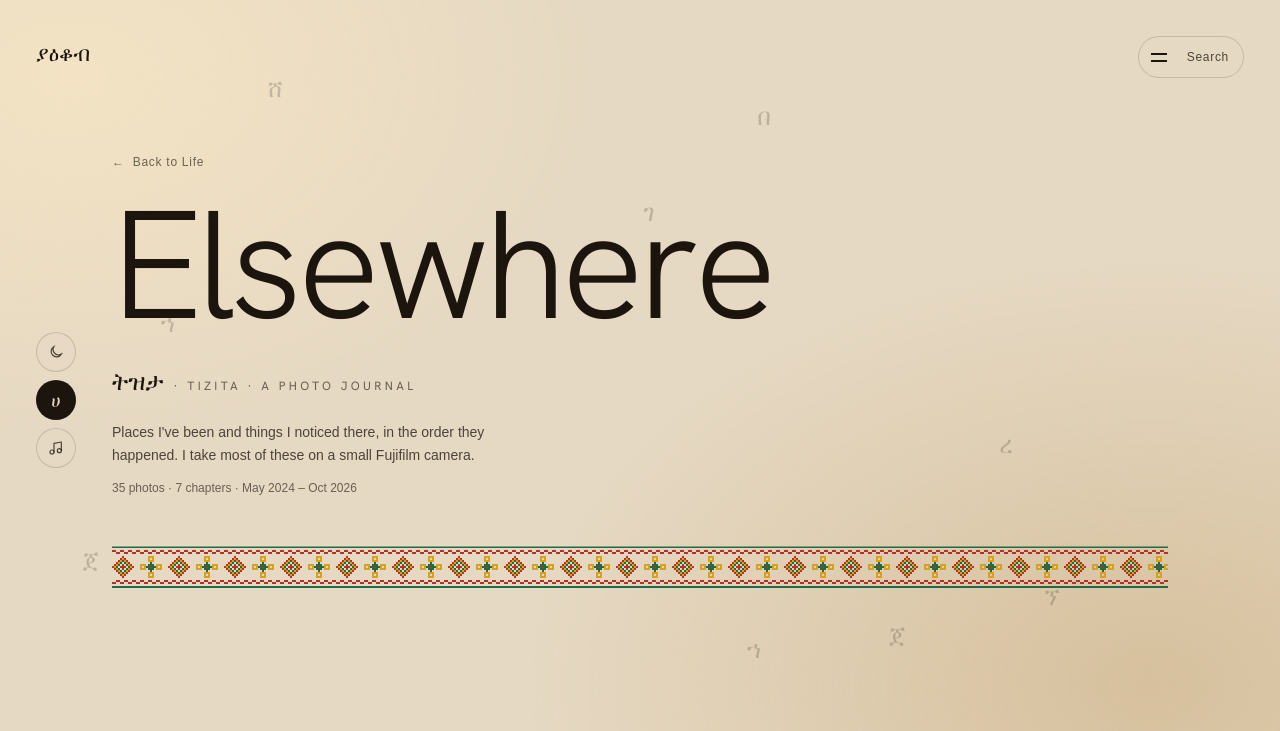
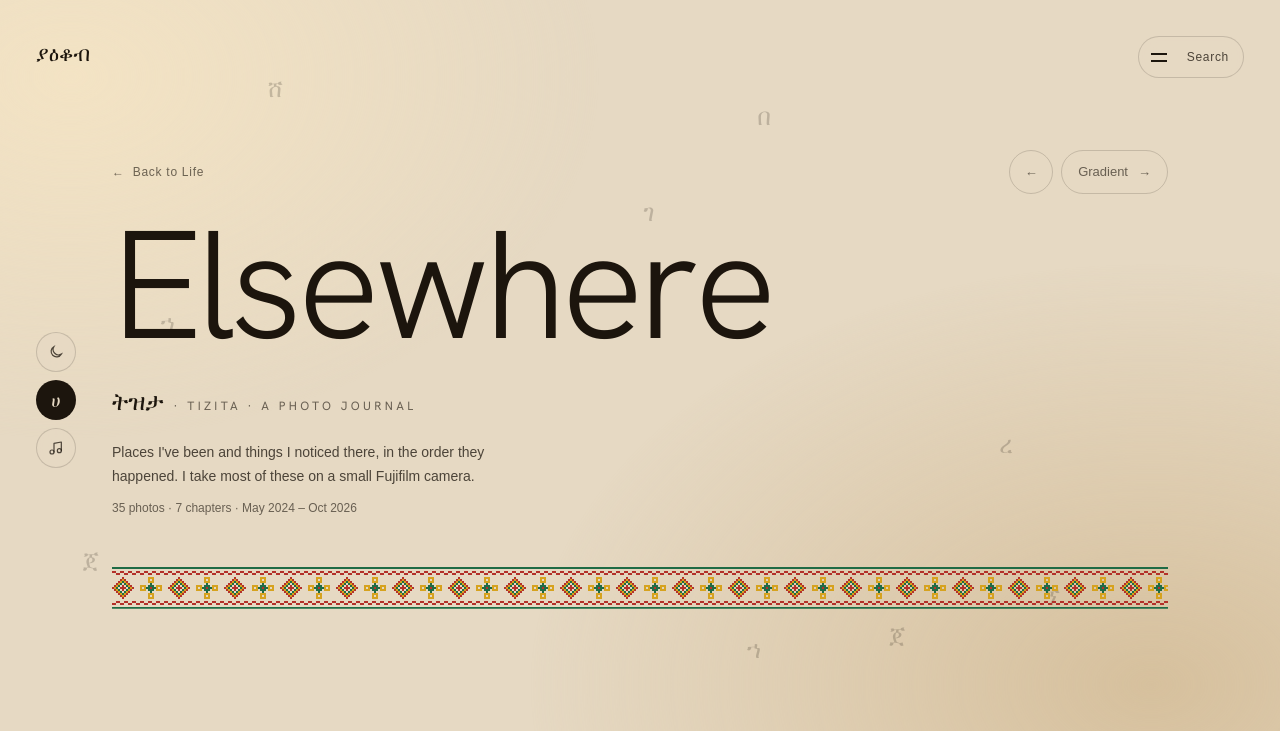
Before and after one commit to ygetu22/yakobgetu-portfolio, a Next.js app: page /projects/elsewhere in a window 1280 px wide. Shown: the top 731 px of the page. Built offline with nearby package versions, Linux system fonts and the light colour scheme; a web font is replaced by a local one.

Commit message:
feat: add back, previous and next buttons to project pages

```diff
--- a/src/features/projects/elsewhere/photo-journal.tsx
+++ b/src/features/projects/elsewhere/photo-journal.tsx
@@ -9,6 +9,7 @@ import ReadAlong from "@/components/motion/read-along";
 import Reveal from "@/components/motion/reveal";
 import { prefersReducedMotion, useScrollFrame } from "@/components/motion/scroll-frame";
 import WeightLetters from "@/components/motion/weight-letters";
+import ProjectSteps from "../project-steps";
 import { closingQuote, journalChapters, journalPhotos, type JournalQuote } from "./journal-data";
 import { placeChapters } from "./journal-layout";
 import JournalShot from "./journal-shot";
@@ -75,9 +76,7 @@ export default function PhotoJournal() {
   return (
     <>
       <section className={`section page-top ${styles.head}`} aria-labelledby="journal-title">
-        <SiteLink href="/#life" curtainTitle="Life" className="back-link">
-          <span aria-hidden="true">←</span> Back to Life
-        </SiteLink>
+        <ProjectSteps projectId="elsewhere" back={{ href: "/#life", label: "Back to Life", curtainTitle: "Life" }} />
         <h1 id="journal-title" className="display-heading page-title">
           <WeightLetters text="Elsewhere" restingWeight={300} decodeOnMount />
         </h1>
--- a/src/features/projects/project-page.tsx
+++ b/src/features/projects/project-page.tsx
@@ -6,6 +6,7 @@ import Reveal from "@/components/motion/reveal";
 import Tilt from "@/components/motion/tilt";
 import WeightLetters from "@/components/motion/weight-letters";
 import SectionHeading from "@/components/ui/section-heading";
+import ProjectSteps from "./project-steps";
 import { projects, type Project } from "./projects";
 import styles from "./project-page.module.css";
 
@@ -33,9 +34,7 @@ export default function ProjectPage({ project, children }: ProjectPageProps) {
   return (
     <>
       <section className="section page-top" aria-labelledby="project-title">
-        <SiteLink href="/projects" curtainTitle="Projects" className="back-link">
-          <span aria-hidden="true">←</span> All projects
-        </SiteLink>
+        <ProjectSteps projectId={project.id} />
         <h1 id="project-title" className="display-heading page-title">
           <WeightLetters text={project.name} restingWeight={300} decodeOnMount />
         </h1>
--- /dev/null
+++ b/src/features/projects/project-steps.module.css
@@ -0,0 +1,49 @@
+.steps {
+  display: flex;
+  flex-wrap: wrap;
+  align-items: center;
+  justify-content: space-between;
+  gap: 12px;
+}
+
+.neighbours {
+  display: flex;
+  gap: 8px;
+}
+
+/* 44 px: the smallest comfortable touch target. */
+.step {
+  display: inline-flex;
+  align-items: center;
+  justify-content: center;
+  gap: 10px;
+  min-width: 44px;
+  min-height: 44px;
+  padding: 0 14px;
+  border: 1px solid var(--edge);
+  border-radius: 999px;
+  font-size: 13px;
+  color: var(--soft);
+  transition: color 0.2s, background-color 0.2s;
+}
+
+.step:hover {
+  color: var(--foreground);
+  background: color-mix(in srgb, var(--foreground) 7%, transparent);
+}
+
+.nextStep {
+  padding: 0 16px;
+}
+
+@media (max-width: 380px) {
+  .nextName {
+    display: none;
+  }
+}
+
+@media (prefers-reduced-motion: reduce) {
+  .step {
+    transition: none;
+  }
+}
--- /dev/null
+++ b/src/features/projects/project-steps.tsx
@@ -0,0 +1,48 @@
+import { SiteLink } from "@/components/layout/page-curtain";
+import { projects } from "./projects";
+import styles from "./project-steps.module.css";
+
+type ProjectStepsProps = {
+  projectId: string;
+  // Where "back" goes. Most project pages return to the list; Elsewhere returns to Life on Home.
+  back?: { href: string; label: string; curtainTitle: string };
+};
+
+const ALL_PROJECTS = { href: "/projects", label: "All projects", curtainTitle: "Projects" };
+
+// The row at the top of a project page: back, plus the previous and next project.
+// Large touch targets, so phone visitors never need the browser's own back button.
+export default function ProjectSteps({ projectId, back = ALL_PROJECTS }: ProjectStepsProps) {
+  const position = projects.findIndex((project) => project.id === projectId);
+  const previous = projects[(position - 1 + projects.length) % projects.length];
+  const next = projects[(position + 1) % projects.length];
+
+  return (
+    <nav className={styles.steps} aria-label="Project navigation">
+      <SiteLink href={back.href} curtainTitle={back.curtainTitle} className="back-link">
+        <span aria-hidden="true">←</span> {back.label}
+      </SiteLink>
+
+      <span className={styles.neighbours}>
+        <SiteLink
+          href={previous.href}
+          curtainTitle={previous.name}
+          className={styles.step}
+          aria-label={`Previous project: ${previous.name}`}
+          title={previous.name}
+        >
+          <span aria-hidden="true">←</span>
+        </SiteLink>
+        <SiteLink
+          href={next.href}
+          curtainTitle={next.name}
+          className={`${styles.step} ${styles.nextStep}`}
+          aria-label={`Next project: ${next.name}`}
+        >
+          <span className={styles.nextName}>{next.name}</span>
+          <span aria-hidden="true">→</span>
+        </SiteLink>
+      </span>
+    </nav>
+  );
+}
--- a/src/features/projects/zempled/collection.tsx
+++ b/src/features/projects/zempled/collection.tsx
@@ -2,8 +2,8 @@
 
 import Image from "next/image";
 import { useEffect, useRef, useState } from "react";
-import { SiteLink } from "@/components/layout/page-curtain";
 import { prefersReducedMotion } from "@/components/motion/scroll-frame";
+import ProjectSteps from "../project-steps";
 import { profileFor } from "./artists";
 import { groupByOriginalArtist, randomOtherIndex, wrapIndex } from "./pair-order";
 import PlatformLinks from "./platform-links";
@@ -186,9 +186,7 @@ export default function Zempled() {
     <main className={styles.page}>
       <header className={styles.heading}>
         <div>
-          <SiteLink href="/projects" curtainTitle="Projects" className="back-link">
-            <span aria-hidden="true">←</span> All projects
-          </SiteLink>
+          <ProjectSteps projectId="zempled" />
           <h1 className="display-heading">
             Zem<span>pled</span>
             <i>.</i>
```
